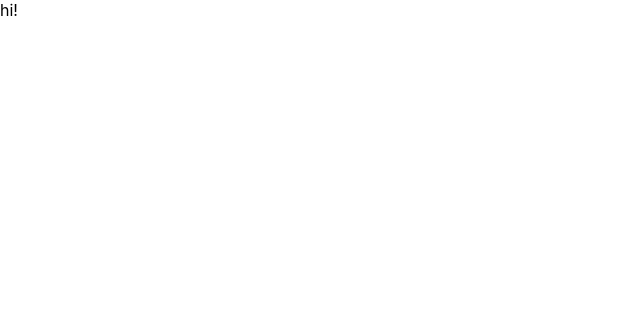
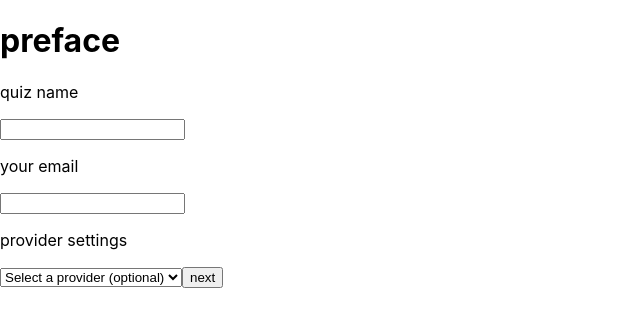
Before and after one commit to David256/quizzed-frontend, a React (Create React App) app: page /preface in a window 1280 px wide. Shown: the top 326 px of the page, without its empty margins (0-640 px from the left). Built offline with nearby package versions, Linux system fonts and the light colour scheme.

Commit message:
Set all routes

```diff
--- a/src/app/App.jsx
+++ b/src/app/App.jsx
@@ -1,11 +1,24 @@
 import React from 'react';
+import { BrowserRouter as Router, Route, Routes } from 'react-router-dom';
+
+import HomePage from '../pages/HomePage';
+import PrefacePage from '../pages/PrefacePage';
+import QuizPage from '../pages/QuizPage';
+import ResultPage from '../pages/ResultPage';
+
+import routes from '../helpers/routes';
 import './App.css';
 
 function App() {
   return (
-    <div className="App">
-      hi!
-    </div>
+    <Router>
+      <Routes>
+        <Route exact path={routes.home} element={<HomePage />} />
+        <Route exact path={routes.preface} element={<PrefacePage />} />
+        <Route exact path={routes.quiz} element={<QuizPage />} />
+        <Route exact path={routes.result} element={<ResultPage results={[]} />} />
+      </Routes>
+    </Router>
   );
 }
 
```
